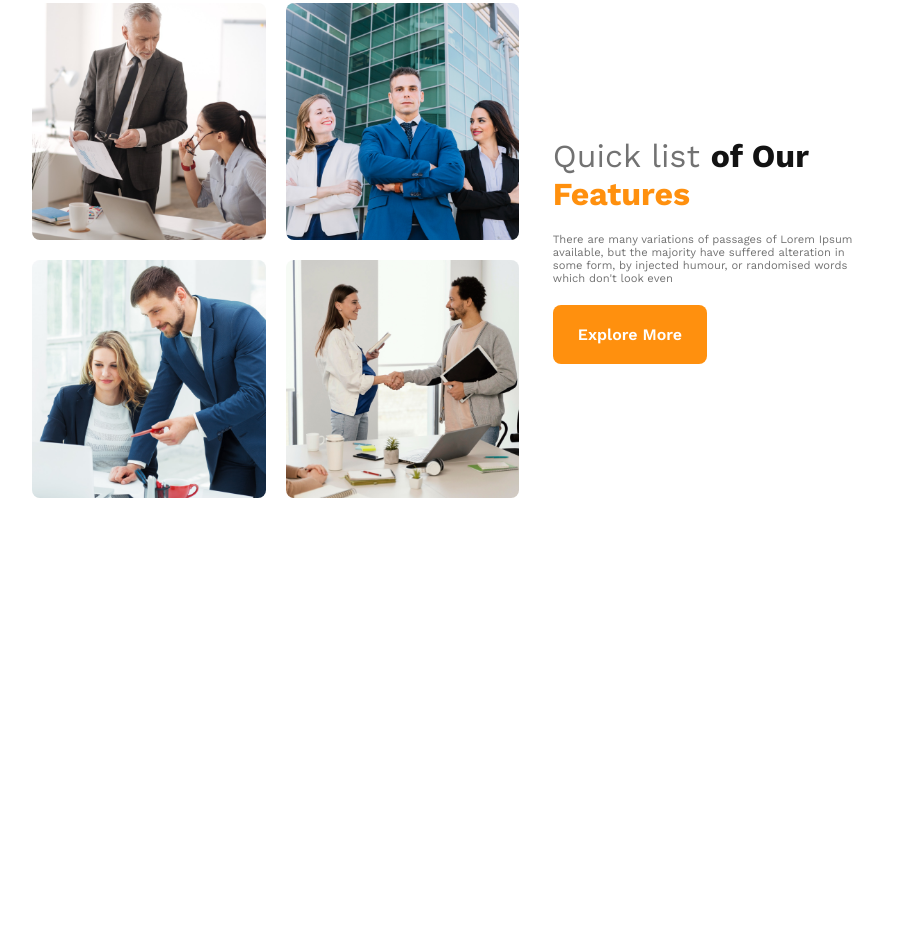
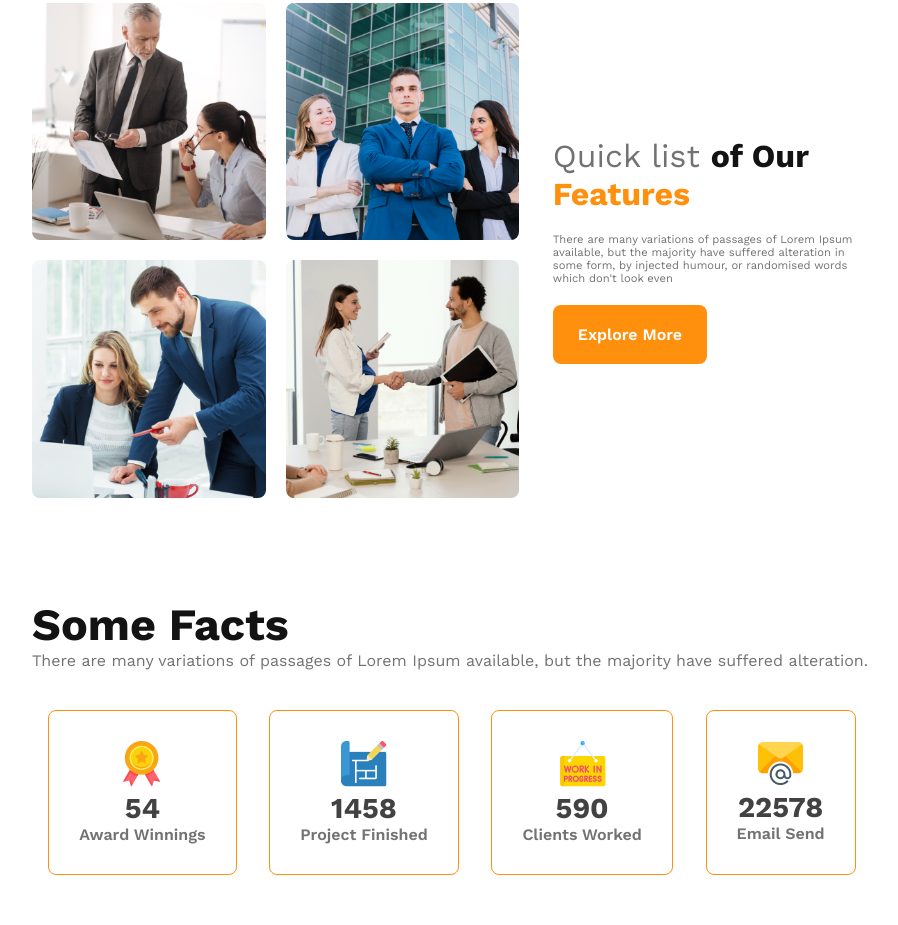
Before and after one commit to Md-Ashikur-Rahman-Ashik/Html-CSS-Only-Landing-Page, a plain HTML site: page index.html in a window 1280 px wide. Shown: the part 906-1831 px from the top of the page, without its empty margins (188-1086 px from the left). Before the commit the page ends 1454 px from the top, so only its background shows below. Drawn offline with nearby package versions, Linux system fonts and the light colour scheme.

Commit message:
Fact section is ready

```diff
--- a/index.html
+++ b/index.html
@@ -10,7 +10,7 @@
     <!-- Header starts -->
     <header>
         <nav>
-            <h3 class="navTitle">G3 Architects</h3>
+            <h3 class="sectionTitle">G3 Architects</h3>
             <ul>
                 <li><a href="">Home</a></li>
                 <li><a href="">About</a></li>
@@ -55,6 +55,37 @@
                 <button class="buttonPrimary">Explore More</button>
             </div>
         </section>
+        <!-- Features section starts -->
+        <section class="features">
+
+        </section>
+        <!-- Facts section starts -->
+        <section class="facts">
+            <h3 class="sectionTitle">Some Facts</h3>
+            <p class="lightGray">There are many variations of passages of Lorem Ipsum available, but the majority have suffered alteration.</p>
+            <div class="factsCardContainer">
+                <div class="card">
+                    <img src="images/icons/ribon.png" alt="">
+                    <h2 class="cardStats">54</h2>
+                    <p class="cardTitle lightGray">Award Winnings</p>
+                </div>
+                <div class="card">
+                    <img src="images/icons/projects.png" alt="">
+                    <h2 class="cardStats">1458</h2>
+                    <p class="cardTitle lightGray">Project Finished</p>
+                </div>
+                <div class="card">
+                    <img src="images/icons/customers.png" alt="">
+                    <h2 class="cardStats">590</h2>
+                    <p class="cardTitle lightGray">Clients Worked</p>
+                </div>
+                <div class="card">
+                    <img src="images/icons/email.png" alt="">
+                    <h2 class="cardStats">22578</h2>
+                    <p class="cardTitle lightGray">Email Send</p>
+                </div>
+            </div>
+        </section>
     </main>
     <footer>
 
--- a/styles/architect.css
+++ b/styles/architect.css
@@ -6,6 +6,16 @@
     font-family: 'Work Sans', sans-serif;
     margin: 0;
     padding: 0;
+}
+
+.lightGray{
+    color: #727272;
+}
+
+.sectionTitle{
+    font-size: 2.8rem;
+    font-weight: 700;
+    color: #131313;
 }
 
 .buttonPrimary{
@@ -29,12 +39,6 @@ nav{
     display: flex;
     justify-content: space-between;
     align-items: center;
-}
-
-.navTitle{
-    font-size: 2.8rem;
-    font-weight: 700;
-    color: #131313;
 }
 
 nav > ul{
@@ -156,6 +160,34 @@ main{
     margin-bottom: 20px;
 }
 
+/* Facts section */
+.facts{
+    padding: 50px 220px;
+}
+
+.factsCardContainer{
+    display: flex;
+    justify-content: space-around;
+    margin-top: 40px;
+}
+
+.factsCardContainer .card{
+    border-radius: 8px;
+    border: 1px solid #FF900E;
+    text-align: center;
+    padding: 30px;
+}
+
+.factsCardContainer .cardStats{
+    font-size: 1.8rem;
+    color: #424242;
+}
+
+.factsCardContainer .cardTitle{
+    font-weight: 600;
+    font-size: 1rem;
+}
+
 /* Responsive styles for smaller devices */
 @media screen and (max-width: 576px) {
     header{
```
